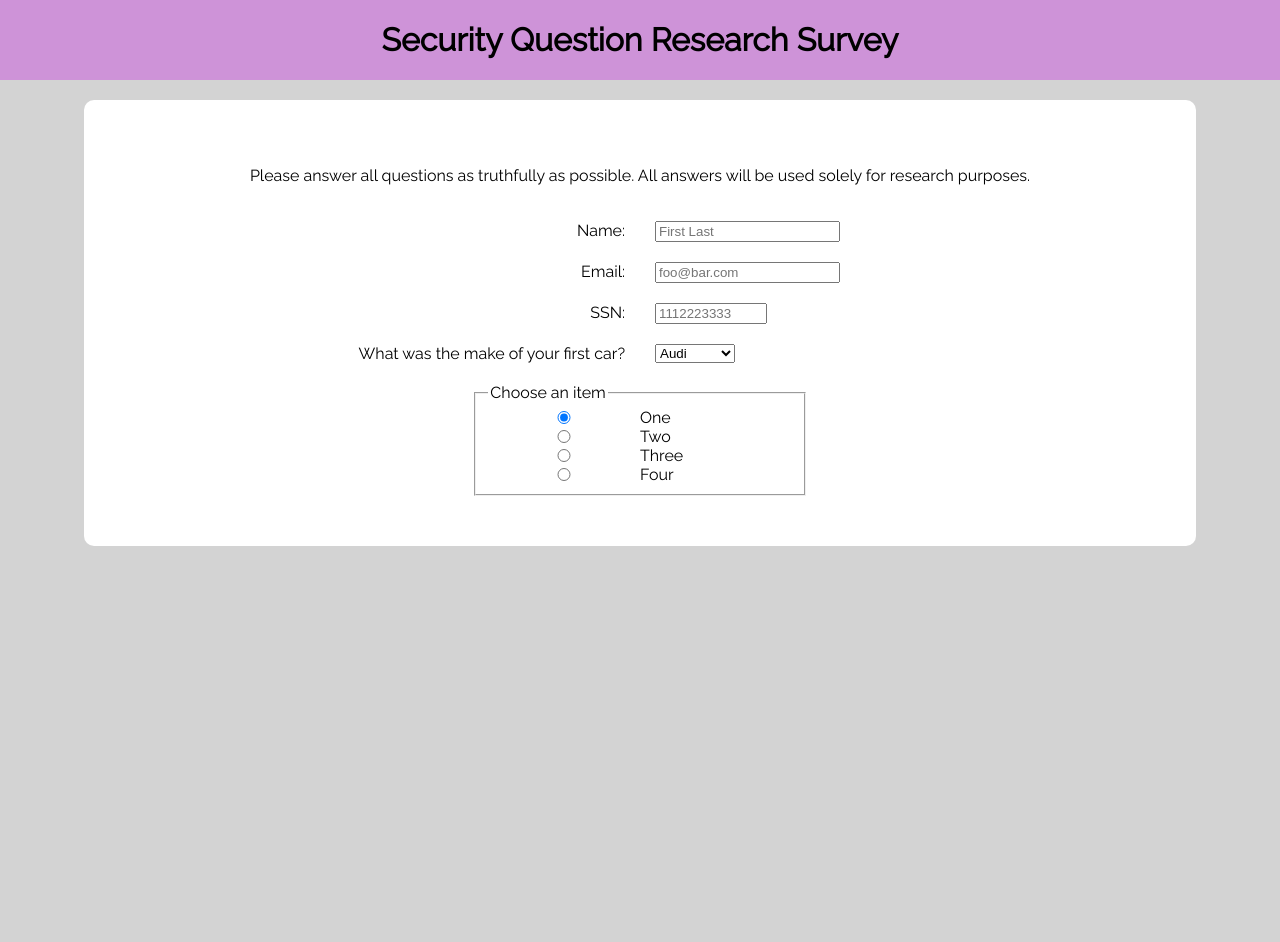
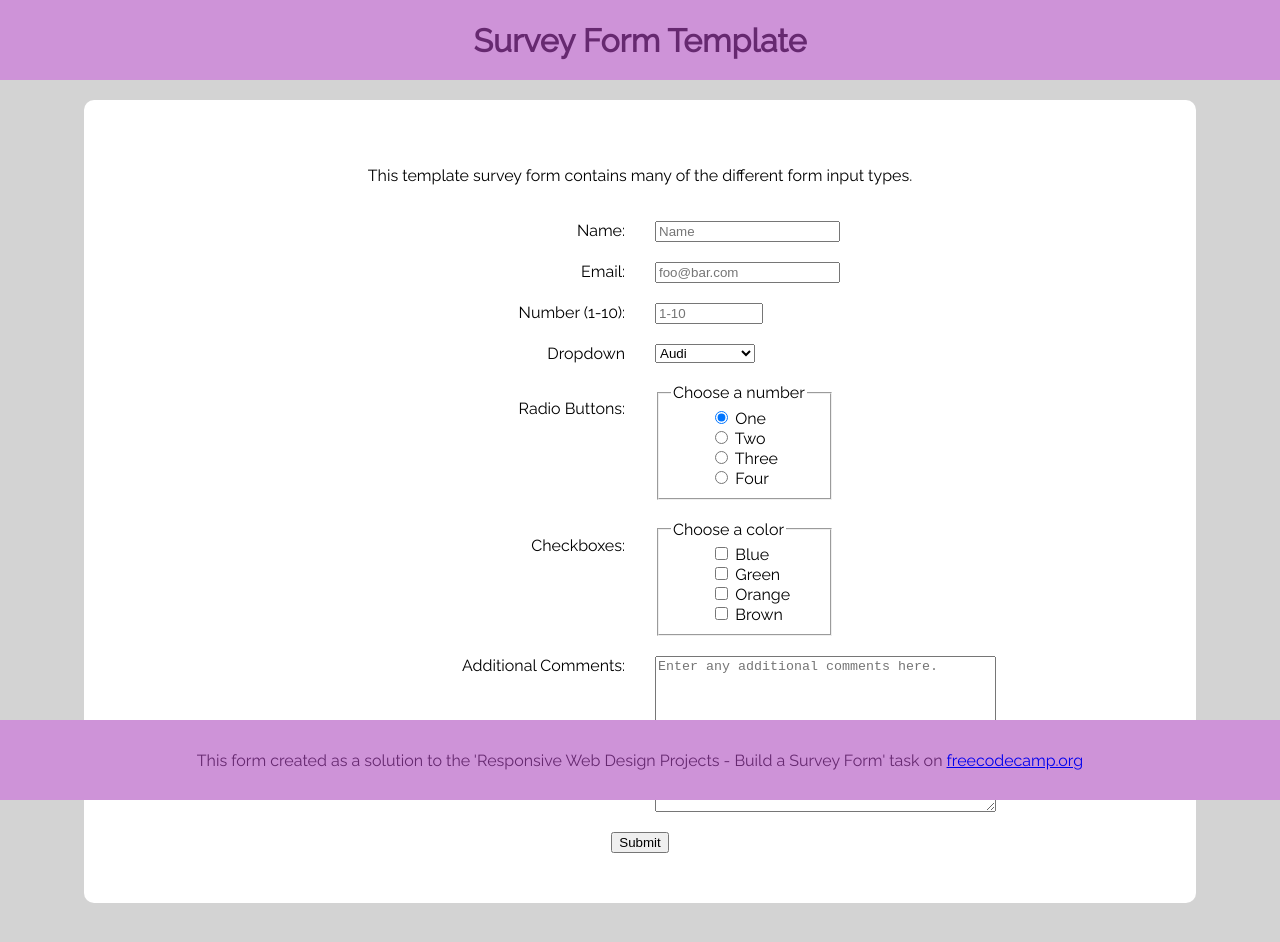
Before and after one commit to colinmahoney/survey-form, a plain HTML site: page index.html in a window 1280 px wide. Before the commit the page ends 800 px from the top, so only its background shows below. Drawn offline with Linux system fonts and the light colour scheme.

Commit message:
Complete - passes all tests

```diff
--- a/css/survey-form.css
+++ b/css/survey-form.css
@@ -11,11 +11,32 @@ body {
 }
 
 header {
+  display: flex;
+  align-items: center;
+  justify-content: center;
   width: 100%;
+  height: 80px;
   position: fixed;
   top: 0;
   left: 0;
   background: #ce93d8;
+}
+
+h1 {
+  color: hsla(291, 47%, 30%, 1);
+}
+
+footer {
+  display: flex;
+  align-items: center;
+  justify-content: center;
+  width: 100%;
+  height: 80px;
+  position: fixed;
+  bottom: 0;
+  left: 0;
+  background: #ce93d8;
+  color: hsla(291, 47%, 30%, 1);
   text-align: center;
 }
 
@@ -37,14 +58,10 @@ fieldset {
 }
 
 fieldset input {
-  float: left;
-  width: 50%;
-  margin-left: auto;
-  margin-right: 0;
+  margin-left: 30%;
 }
 
 fieldset label {
-  text-align: left;
 }
 
 .full-width {
@@ -58,6 +75,7 @@ fieldset label {
 
 .col-2 {
   justify-self: start;
+  min-width: 100px;
 }
 
 
--- a/index.html
+++ b/index.html
@@ -5,28 +5,32 @@
     <link rel="stylesheet"
           href="https://fonts.googleapis.com/css?family=Raleway">
     <link rel="stylesheet" href="./css/survey-form.css">
+    <!-- test script
+    <script
+        src="https://cdn.freecodecamp.org/testable-projects-fcc/v1/bundle.js">
+    </script>
+    -->
     <title>Survey Form</title>
   </head>
   <body>
     <header>
-      <h1 id="title">Security Question Research Survey</h1>
+      <h1 id="title">Survey Form Template</h1>
     </header>
     <form id="survey-form">
-      <p class="full-width" id="description">Please answer all questions as
-          truthfully as possible. All answers will be used solely for
-          research purposes.</p>
+      <p class="full-width" id="description">This template survey form
+          contains many of the different form input types.</p>
       <label class="col-1" for="name" id="name-label">Name:</label>
       <input class="col-2" type="text" id="name" name="name"
-          placeholder="First Last">
+          placeholder="Name" required>
       <label class="col-1" for="email" id="email-label">Email:</label>
       <input class="col-2" type="email" id="email" name="email"
-          placeholder="foo@bar.com">
-      <label class="col-1" for="number" id="number-label">SSN:</label>
-      <input class="col-2" type="number" id="number" name="ssn"
-          min="001000000" max="899999999" placeholder="1112223333">
+          placeholder="foo@bar.com" required>
+      <label class="col-1" for="number" id="number-label">Number (1-10):</label>
+      <input class="col-2" type="number" id="number" name="number"
+          min="1" max="10" placeholder="1-10" required>
       <label class="col-1" for="dropdown" id="dropdown-label">
-          What was the make of your first car?</label>
-      <select class="col-2" id="dropdown" name="firstcar">
+          Dropdown</label>
+      <select class="col-2" id="dropdown" name="automanufacturers">
         <option value="audi">Audi</option>
         <option value="chevrolet">Chevrolet</option>
         <option value="dodge">Dodge</option>
@@ -41,8 +45,9 @@
         <option value="tesla">Tesla</option>
         <option value="toyota">Toyota</option>
       </select>
-      <fieldset class="full-width">
-        <legend>Choose an item</legend>
+      <p class="col-1">Radio Buttons:</p>
+      <fieldset class="col-2">
+        <legend>Choose a number</legend>
         <input type="radio" id="one" name="items" value="one" checked>
         <label for="one">One</label>
         <br>
@@ -55,6 +60,32 @@
         <input type="radio" id="four" name="items" value="four">
         <label for="four">Four</label>
       </fieldset>
+      <p class="col-1">Checkboxes:</p>
+      <fieldset class="col-2">
+        <legend>Choose a color</legend>
+        <input type="checkbox" name="colors" value="blue">
+        <label for="blue">Blue</label>
+        <br>
+        <input type="checkbox" name="colors" value="green">
+        <label for="green">Green</label>
+        <br>
+        <input type="checkbox" name="colors" value="orange">
+        <label for="orange">Orange</label>
+        <br>
+        <input type="checkbox" name="colors" value="brown">
+        <label for="brown">Brown</label>
+      </fieldset>
+      <label class="col-1" for="comments" id="textarea-label">
+          Additional Comments:</label>
+      <textarea class="col-2" name="comments" rows="10" cols="40"
+          placeholder="Enter any additional comments here."></textarea>
+      <button class="full-width" id="submit" type="submit" form="survey-form"
+          value="Submit">Submit</button>
     </form>
+    <footer>
+      <p>This form created as a solution to the 'Responsive Web Design
+          Projects - Build a Survey Form' task on
+          <a href="https://www.freecodecamp.org">freecodecamp.org</a></p>
+    </footer>
   </body>
 </html>
```
